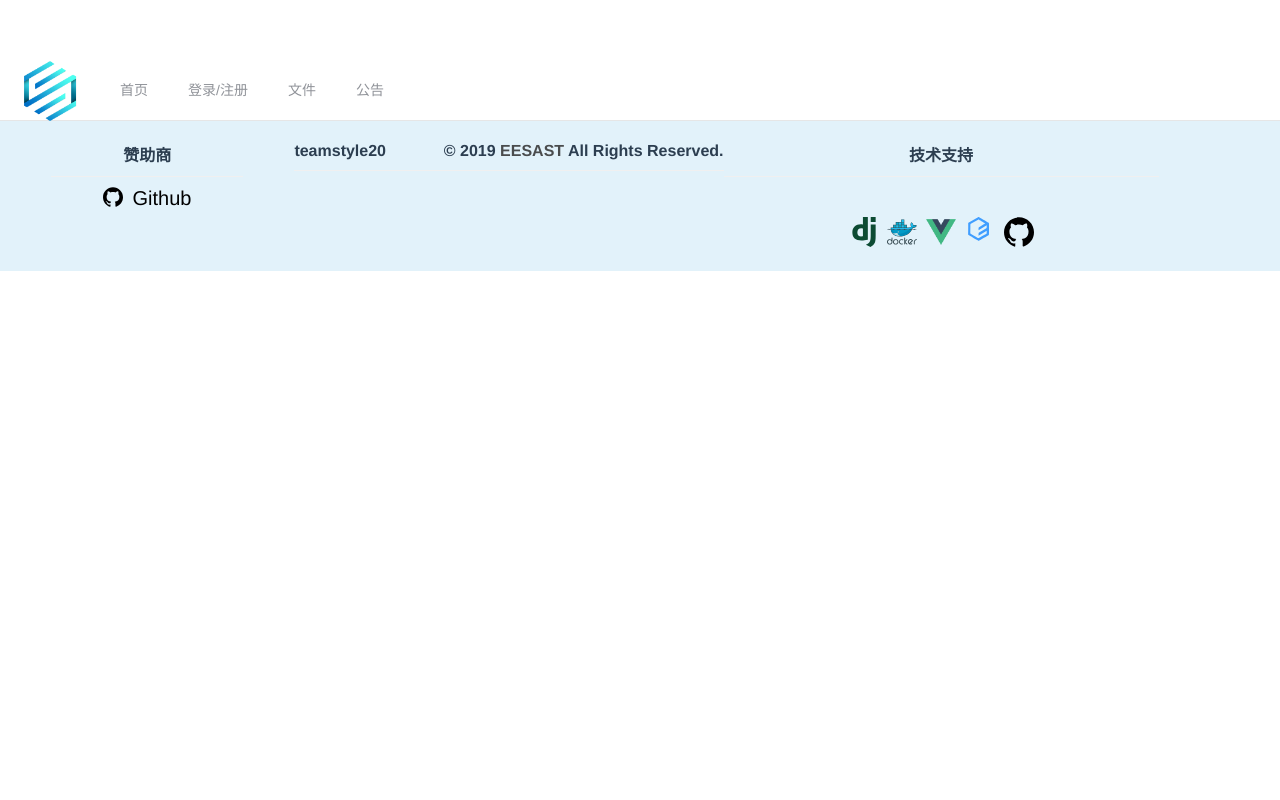
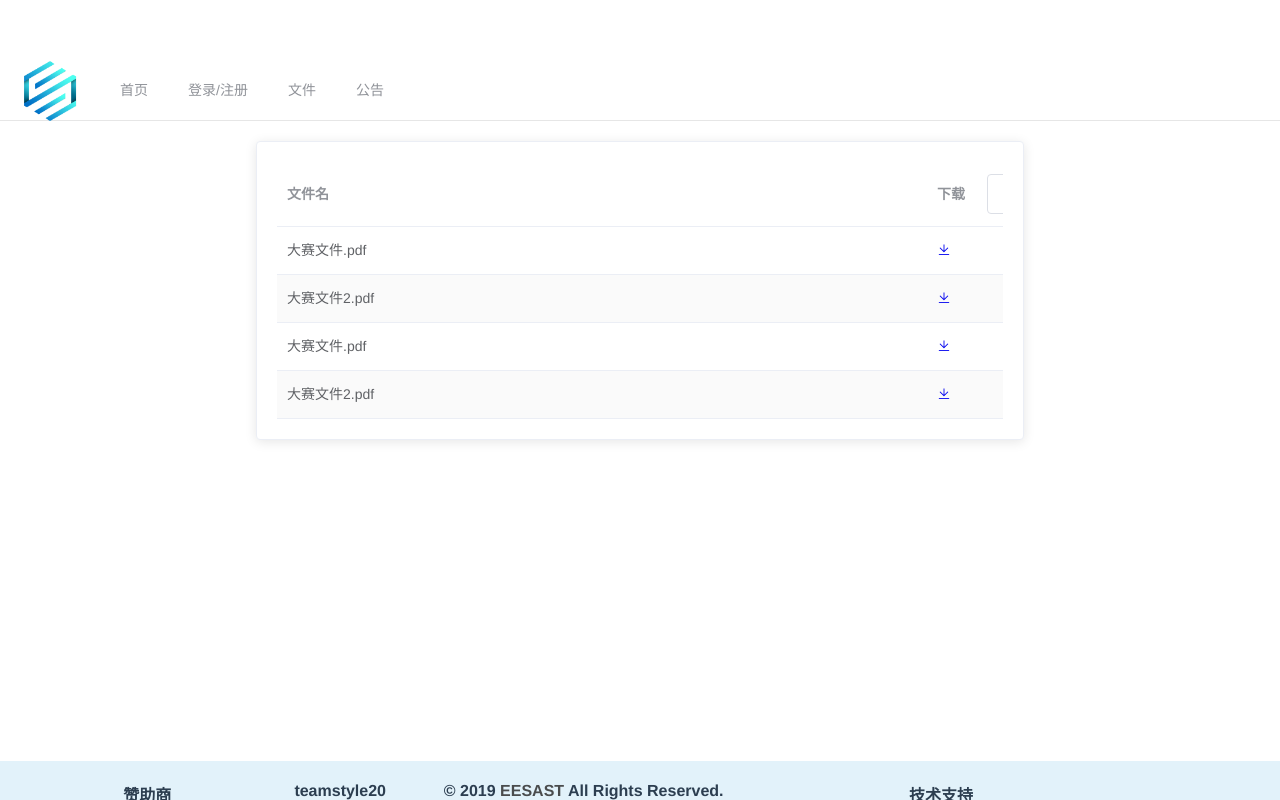
Before and after one commit to eesast/teamstyle20Web, a Vue app in the folder frontend/web2018/: page /file in a window 1280 px wide. Built offline with nearby package versions, Linux system fonts and the light colour scheme.

Commit message:
1.新增文件页面。2.修复了nav在控制台报错router

```diff
--- /dev/null
+++ b/frontend/web2018/src/components/file.vue
@@ -0,0 +1,75 @@
+<template>
+    <div id="file_contain">
+    <el-col :span="8" id="file_card">
+        <el-card shadow="always">
+            <el-table
+            :data="tableData"
+            stripe
+            style="width: 100%">
+            <el-table-column
+            prop="filename"
+            label="文件名"
+            width="650">
+            </el-table-column>
+            <el-table-column
+            prop="download"
+            width="50"
+            label="下载">
+                <template slot-scope="scope">
+                <a :href="scope.row.download" :download="scope.row.filename"><i class="el-icon-download"></i></a>
+                </template>
+            </el-table-column>
+            <el-table-column
+            align="right">
+            <template slot="header" slot-scope="scope">
+                <el-button>Download All</el-button>
+            </template>
+            </el-table-column>
+            </el-table>
+
+        </el-card>
+    </el-col>
+    </div>
+</template>
+
+<script>
+export default {
+    name: "file",
+    data(){
+        return {
+            tableData:
+            [{
+                filename:'大赛文件.pdf',
+                download:'/大赛文件.pdf'
+            },{
+                filename:'大赛文件2.pdf',
+                download:'/大赛文件2.pdf'
+            },{
+                filename:'大赛文件.pdf',
+                download:'/大赛文件.pdf'
+            },{
+                filename:'大赛文件2.pdf',
+                download:'/大赛文件2.pdf'
+            }]
+        }
+    },
+    methods: {
+
+    }
+}
+</script>
+
+<style>
+#file_contain
+{
+    width:100%;
+    height:80%;
+}
+#file_card
+{
+    margin-top:20px;
+    width:60%;
+    position: relative;
+    left:20%;
+}
+</style>
--- a/frontend/web2018/src/components/nav.vue
+++ b/frontend/web2018/src/components/nav.vue
@@ -1,17 +1,17 @@
 <template>
   <div>
 
-    <el-menu class="submenu" mode="horizontal" router=true>
+    <el-menu class="submenu" mode="horizontal" v-bind:router="true">
 
-      <el-menu-item index="0" id='img-submenu' router="/">
+      <el-menu-item index="0" id='img-submenu' >
         <img class="eesast" src="..\..\static\eesast.png"/>
       </el-menu-item>
-      <el-menu-item index="1" router="/">首页</el-menu-item>
+      <el-menu-item index="1" >首页</el-menu-item>
       <el-menu-item v-if="navflag==true" index="/login" >登录/注册</el-menu-item>
-      <el-menu-item v-if="navflag!=true" index="3" router="">组队</el-menu-item>
-      <el-menu-item v-if="navflag!=true" index="4" router="">对战</el-menu-item>
-      <el-menu-item v-if="navflag!=true" index="5" router="">个人中心</el-menu-item>
-      <el-menu-item index="6" router="">文件</el-menu-item>
+      <el-menu-item v-if="navflag!=true" index="3" >组队</el-menu-item>
+      <el-menu-item v-if="navflag!=true" index="4" >对战</el-menu-item>
+      <el-menu-item v-if="navflag!=true" index="5" >个人中心</el-menu-item>
+      <el-menu-item index="/file" >文件</el-menu-item>
       <el-menu-item index="/announcement">公告</el-menu-item>
     </el-menu>
   </div>
--- a/frontend/web2018/src/router/index.js
+++ b/frontend/web2018/src/router/index.js
@@ -4,6 +4,7 @@ import announcement from '@/components/announcement'
 import empty from '@/components/empty'
 import HelloWorld from '@/components/Index.vue'
 import login from '@/components/Login.vue'
+import file from '@/components/file.vue'
 
 Vue.use(Router)
 
@@ -28,6 +29,10 @@ export default new Router({
     {
       path: '/login',
       component: login
+    },
+    {
+      path: '/file',
+      component: file
     }
   ]
 })
```
